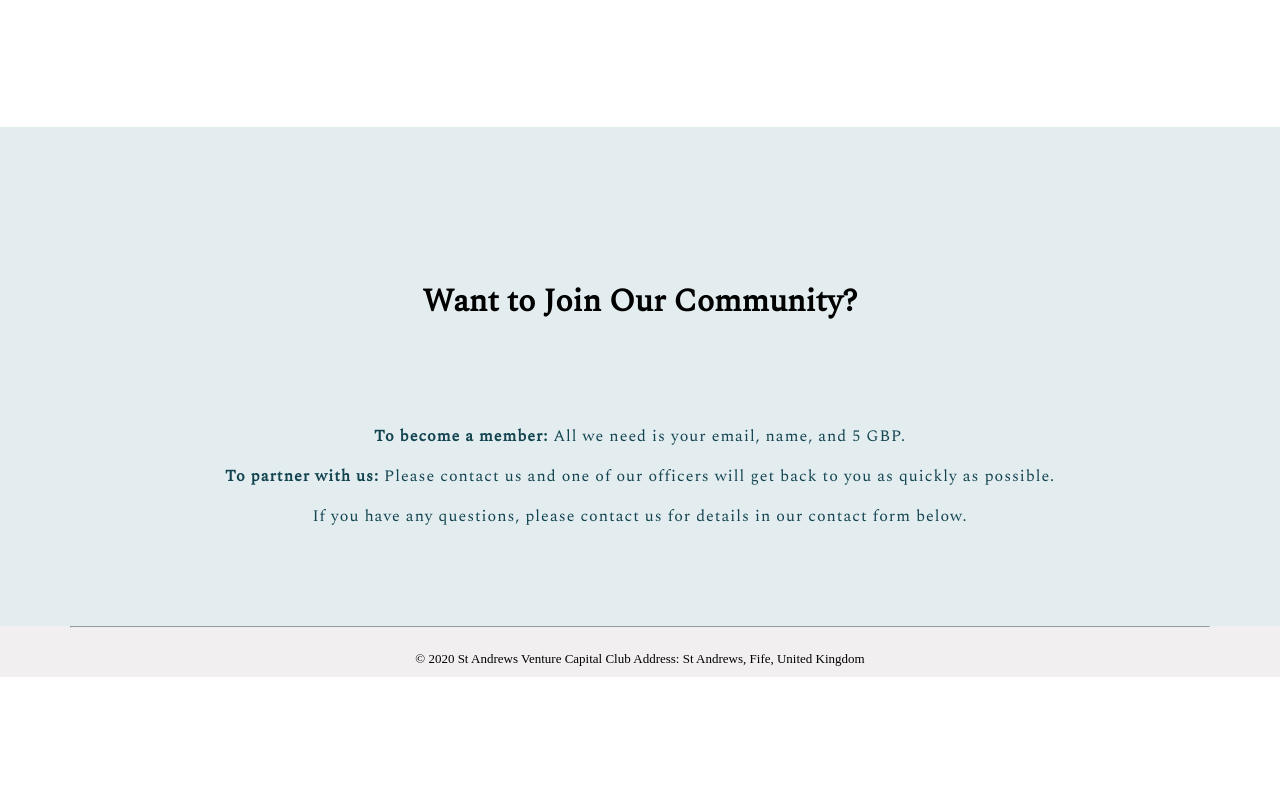
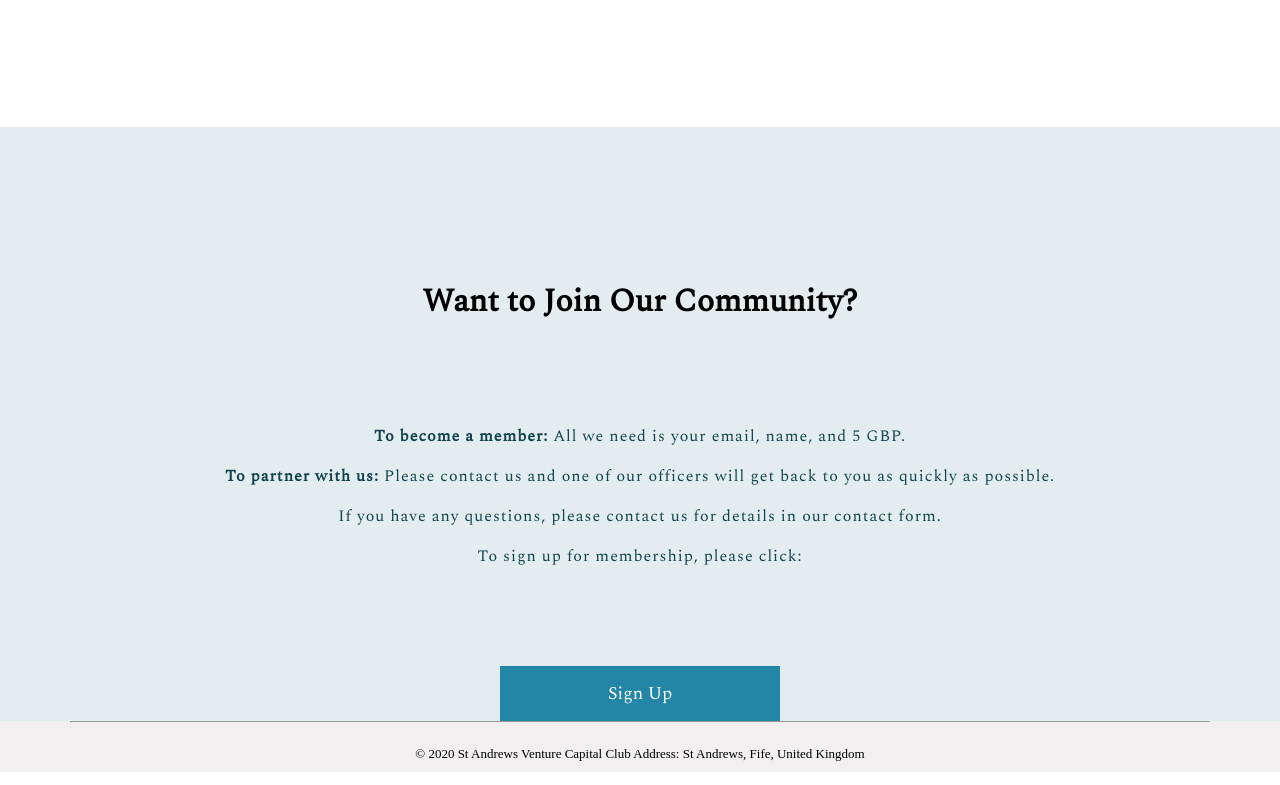
Before and after one commit to st-andrewsvc/st.andrews.venturecapital, a plain HTML site: page index.html in a window 1280 px wide. Shown: the part 2497-3282 px from the top of the page. Before the commit the page ends 3187 px from the top, so only its background shows below. Drawn offline with nearby package versions, Linux system fonts and the light colour scheme.

Commit message:
add join button
add join button

```diff
--- a/index.html
+++ b/index.html
@@ -115,10 +115,12 @@
             <h4>Mission Statement</h4>
             <P>The goal of the St Andrews Venture Capital Club (VC Club) is to grow students’ awareness, knowledge of, and relationship with the Venture Capital Industry as well as give St Andrews students a competitive edge for careers in venture capital. Additionally, the VC Club endeavours to commercialize new technologies developed at the University of St Andrews and invest in social venturing.</P>
         </div>
-
         <div id="JOINUS" class="join"><a name="JOINUS"></a>
             <h1>Want to Join Our Community?</h1>
-            <p><span class="highlight">To become a member:</span> All we need is your email, name, and 5 GBP. <br><span class="highlight">To partner with us:</span> Please contact us and one of our officers will get back to you as quickly as possible. <br>If you have any questions, please contact us for details in our contact form below.</p>
+            <p><span class="highlight">To become a member:</span> All we need is your email, name, and 5 GBP. <br><span class="highlight">To partner with us:</span> Please contact us and one of our officers will get back to you as quickly as possible. <br>If you have any questions, please contact us for details in our contact form. <br>To sign up for membership, please click:</p>
+            <div class="vcform">
+                <button type="button" class="signup"><a href="https://docs.google.com/forms/d/e/1FAIpQLSfvgkuKnxb3SVyvUgjH5wKU-asncakqqHAwAM8R3FTvGQM86w/viewform?fbclid=IwAR1GeGTgTaTGPVmoD-SDyGQlIWvUrqQFDDx9wuRn7XT6EBte-is_D_K3qmo">Sign Up</a></button>
+            </div>
         </div>
     </main>
 
```
